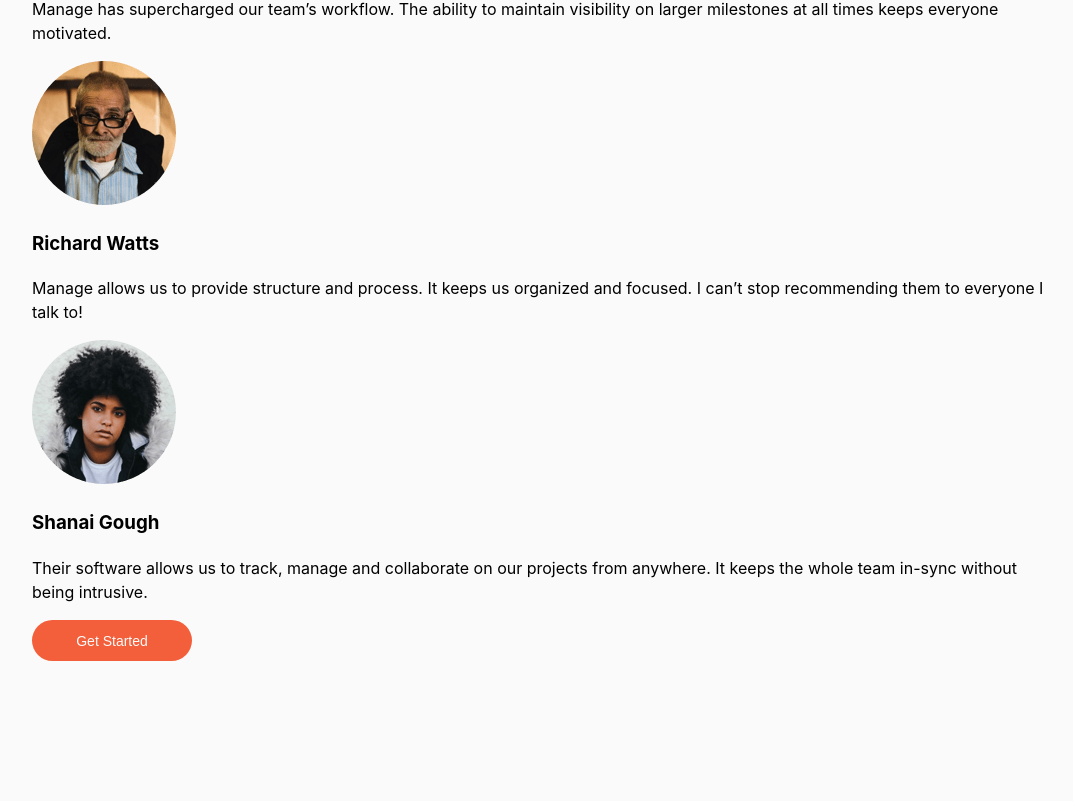
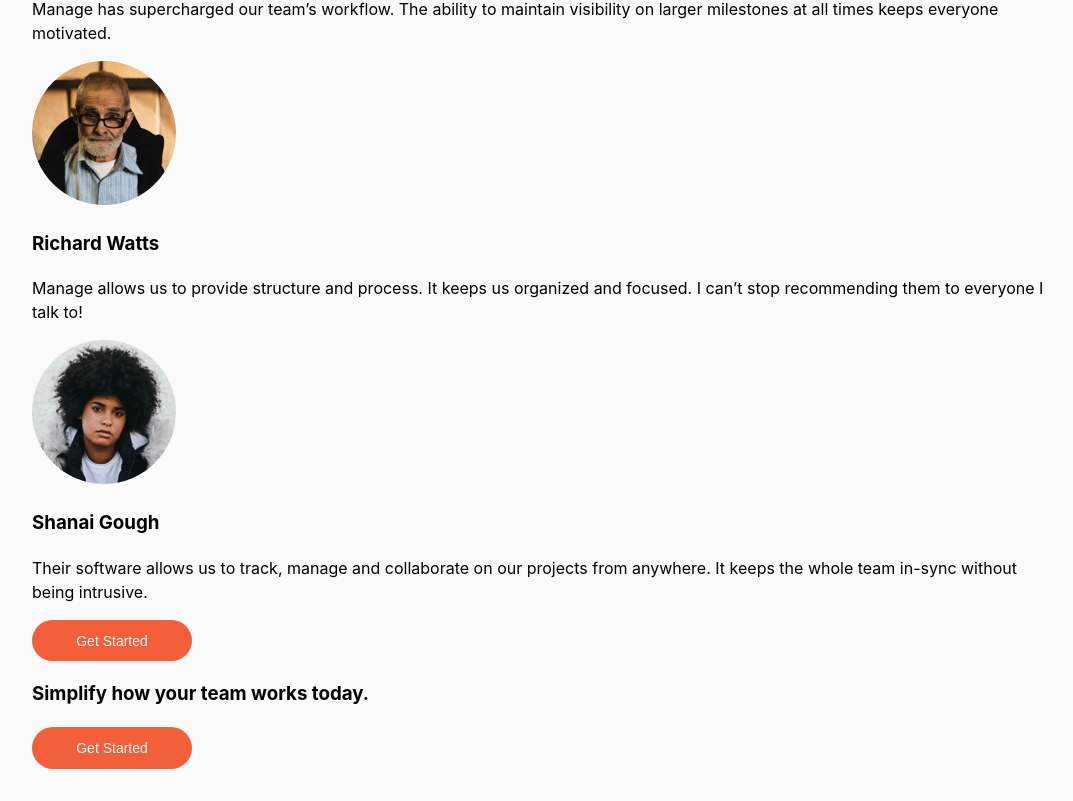
Before and after one commit to wolfgunblood/manage-landing-page, a React (Vite) app: page / in a window 1280 px wide. Shown: the part 1514-2315 px from the top of the page, without its empty margins (96-1169 px from the left). Before the commit the page ends 2207 px from the top, so only its background shows below. Built offline with nearby package versions, Linux system fonts and the light colour scheme.

Commit message:
Added Contact Component

```diff
--- a/src/App.jsx
+++ b/src/App.jsx
@@ -4,6 +4,7 @@ import Navbar from './components/Navbar/Navbar';
 import Hero from './components/Hero/Hero';
 import AboutUs from './components/AboutUs/AboutUs';
 import Testimonials from './components/Testimonials/Testimonials';
+import Contact from './components/Contact/Contact';
 
 const App = () => {
   return (
@@ -12,6 +13,7 @@ const App = () => {
       <Hero />
       <AboutUs />
       <Testimonials />
+      <Contact />
     </div>
   )
 }
--- /dev/null
+++ b/src/components/Contact/Contact.jsx
@@ -0,0 +1,13 @@
+import React from 'react'
+import GetStarted from '../GetStarted/GetStarted'
+
+const Contact = () => {
+  return (
+    <div className='coontact-container'>
+        <h3 className='contact-title'> Simplify how your team works today.</h3>
+        <GetStarted />
+    </div>
+  )
+}
+
+export default Contact
```
Also changed, not shown: src/components/Contact/Contact.scss (added).
